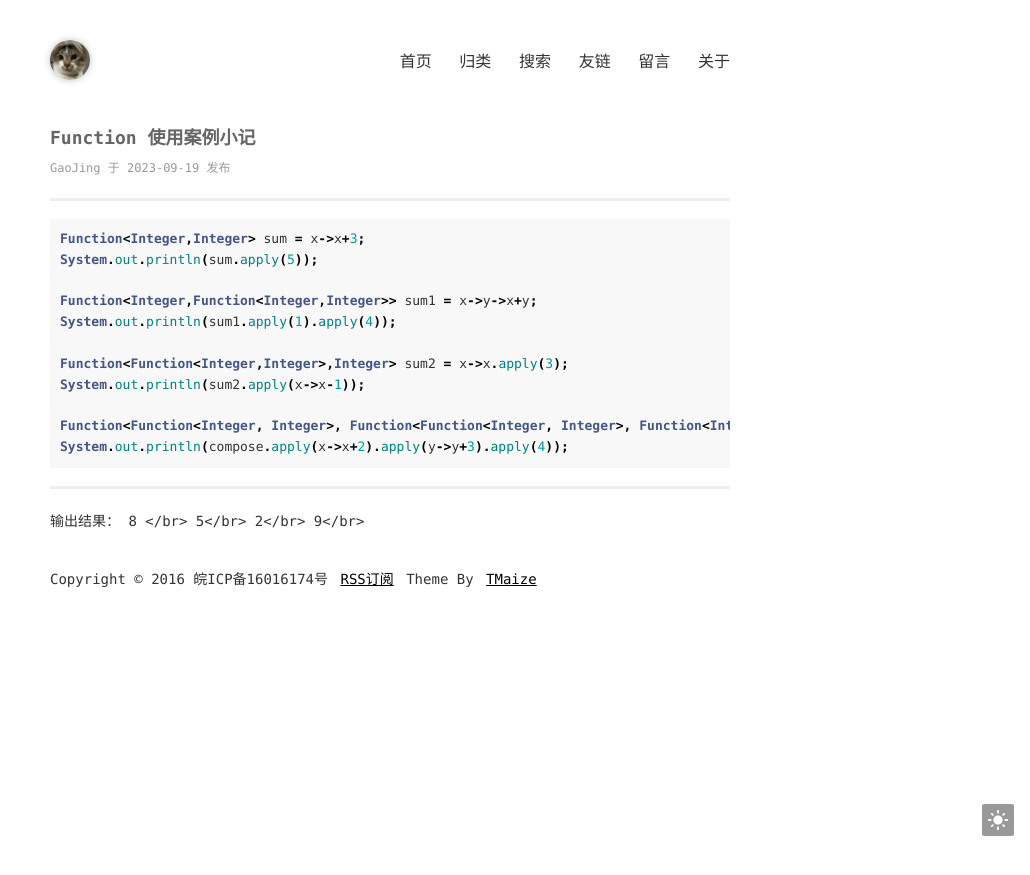
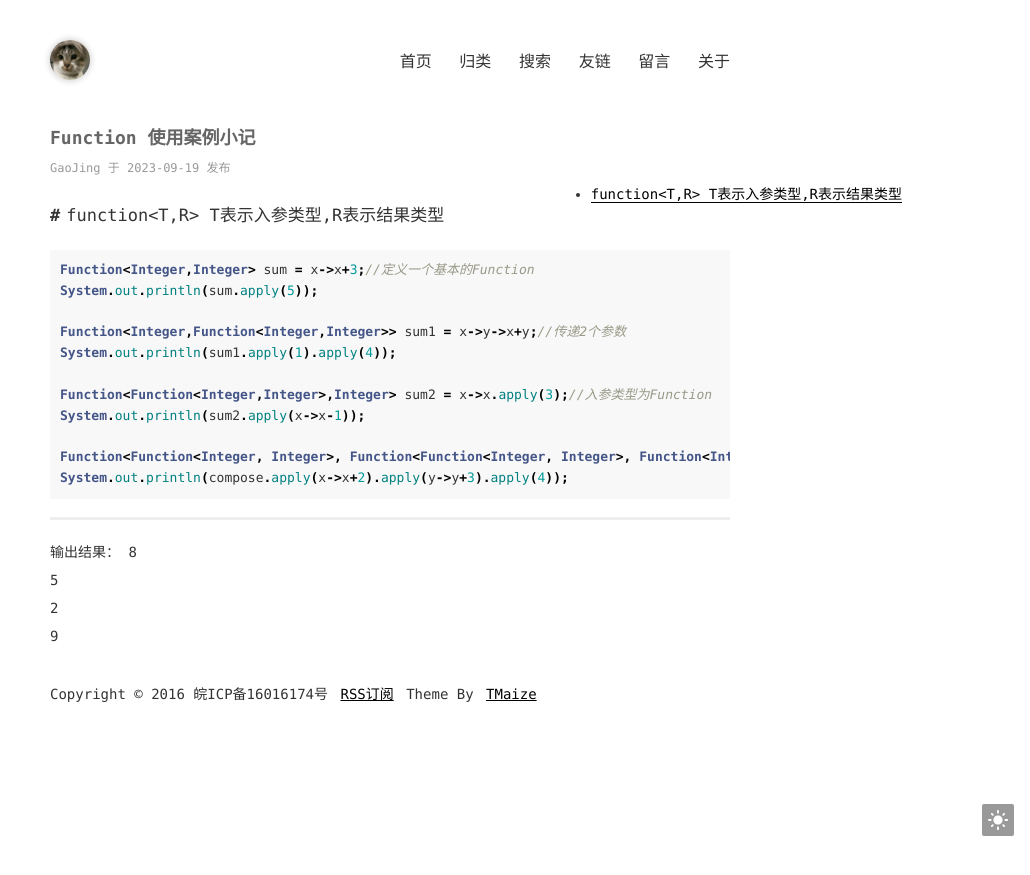
Before and after one commit to gaoj-git/gaoj-git.github.io, a Jekyll site: the page built from _posts/2023-09-19-Function 使用案例小记.md, in a window 1280 px wide. Shown: the top 875 px of the page, without its empty margins (250-1280 px from the left). Built offline with Jekyll 4.4.1, drawn with Linux system fonts in a browser that asks for light colours.

Commit message:
修改文件: _posts/2023-09-19-Function 使用案例小记.md

````diff
--- a/_posts/2023-09-19-Function 使用案例小记.md
+++ b/_posts/2023-09-19-Function 使用案例小记.md
@@ -5,17 +5,17 @@ categories: [JDK]
 ---
 
 
-
+function<T,R> T表示入参类型,R表示结果类型
 ----------
 
 ```java
-Function<Integer,Integer> sum = x->x+3;
+Function<Integer,Integer> sum = x->x+3;//定义一个基本的Function
 System.out.println(sum.apply(5));
 
-Function<Integer,Function<Integer,Integer>> sum1 = x->y->x+y;
+Function<Integer,Function<Integer,Integer>> sum1 = x->y->x+y;//传递2个参数
 System.out.println(sum1.apply(1).apply(4));
 
-Function<Function<Integer,Integer>,Integer> sum2 = x->x.apply(3);
+Function<Function<Integer,Integer>,Integer> sum2 = x->x.apply(3);//入参类型为Function
 System.out.println(sum2.apply(x->x-1));
 
 Function<Function<Integer, Integer>, Function<Function<Integer, Integer>, Function<Integer, Integer>>> compose = x -> y -> z -> (x.apply(y.apply(z)));
@@ -24,7 +24,7 @@ System.out.println(compose.apply(x->x+2).apply(y->y+3).apply(4));
 
 -----
 输出结果：
-	8 </br>
-	5</br>
-	2</br>
-	9</br>
+	8
+	5
+	2
+	9
````
